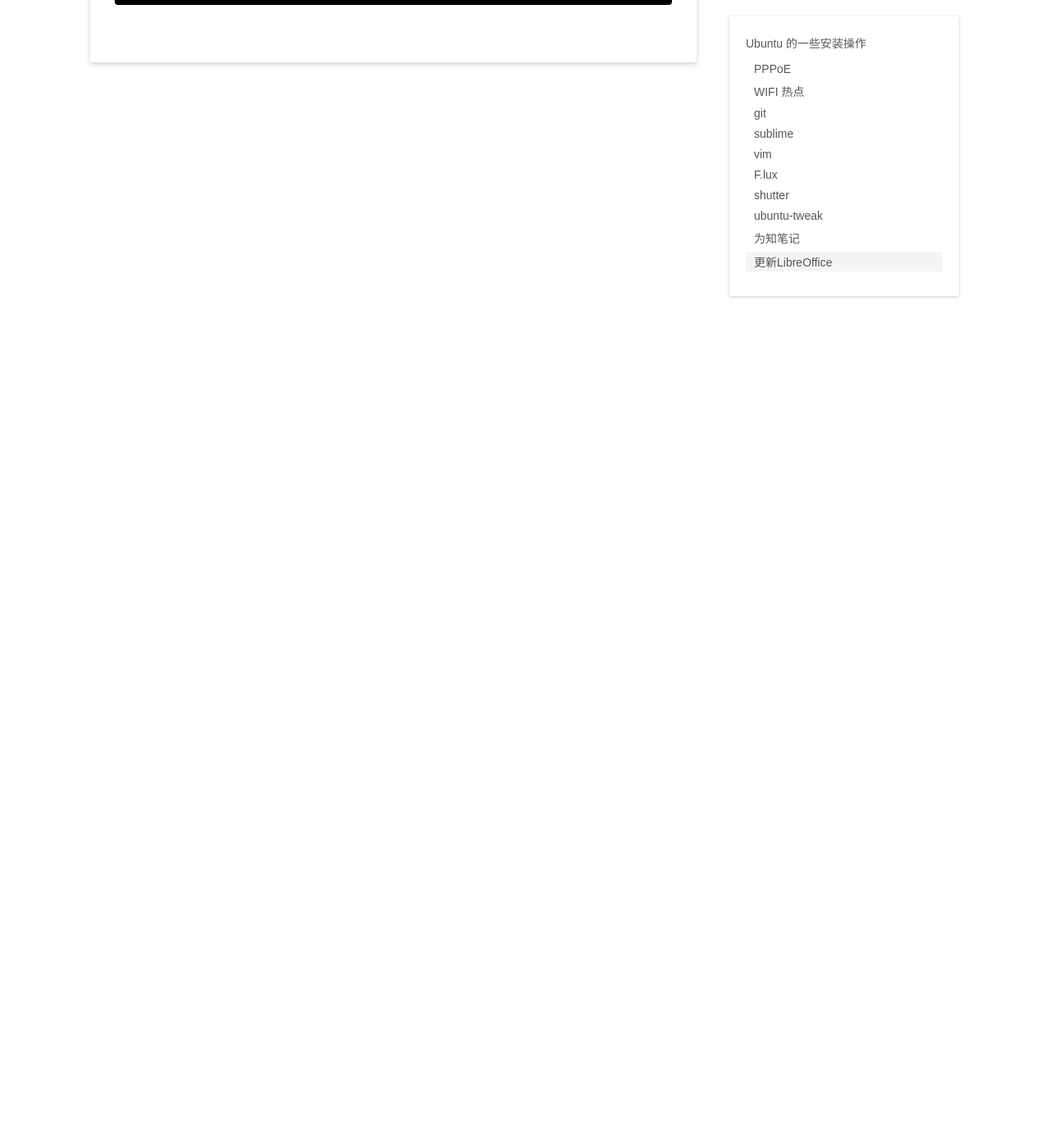
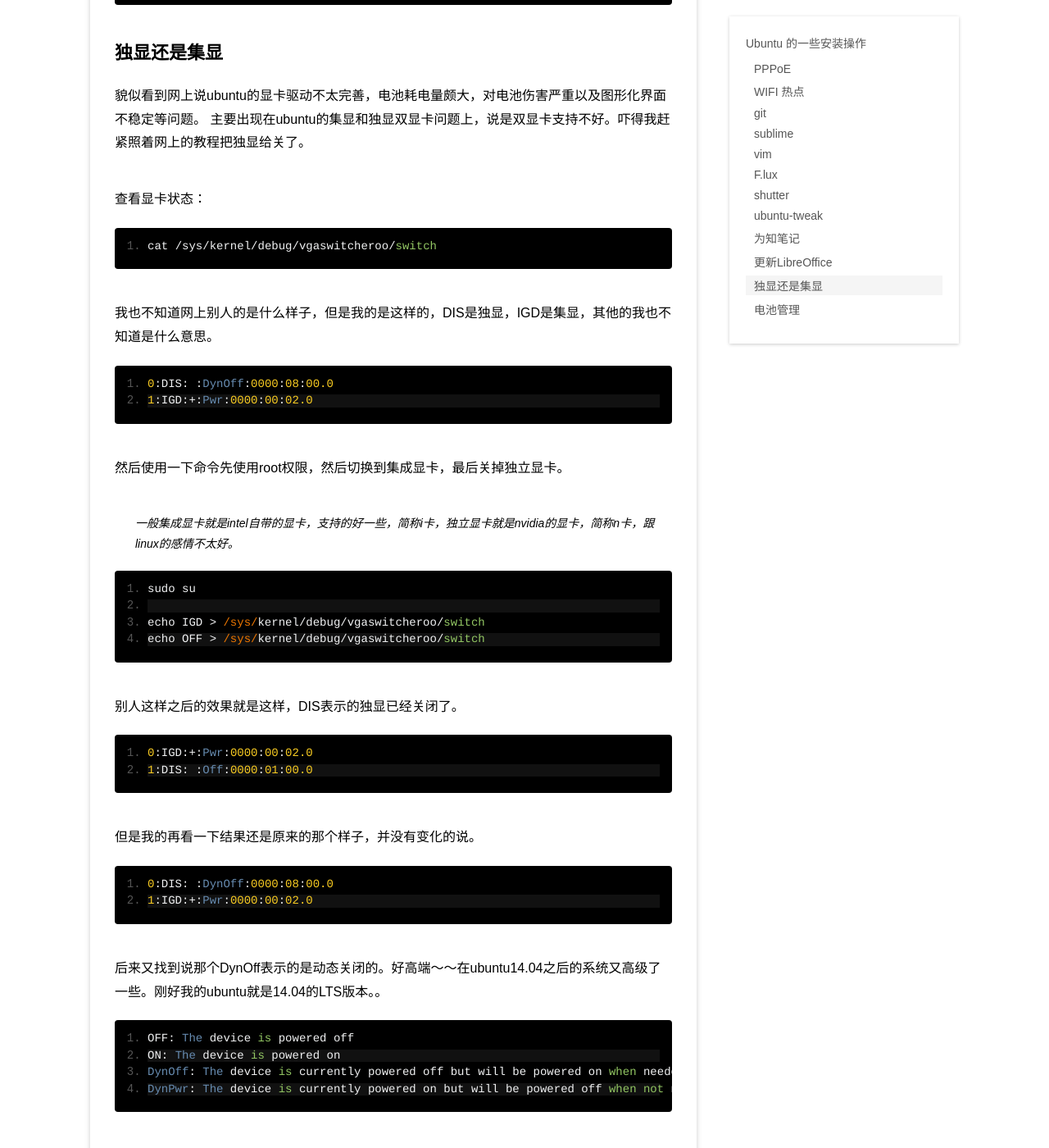
Before and after one commit to windard/windard.com, a Jekyll site: the page built from _posts/blog/2016-1-23-Ubuntu-Gnome.md, in a window 1280 px wide and 1400 px high, scrolled down 3431 px. Shown: the whole window at 82% size. Built offline with Jekyll 4.4.1, drawn with Linux system fonts in a browser that asks for light colours; Markdown is read by kramdown in place of the engine named in the settings; some of the changed text lies outside the part shown.

Commit message:
add battery management

````diff
--- a/_posts/blog/2016-1-23-Ubuntu-Gnome.md
+++ b/_posts/blog/2016-1-23-Ubuntu-Gnome.md
@@ -105,3 +105,82 @@
 ```bash
 sudo apt-get install libreoffice-l10n-zh-cn libreoffice-help-zh-cn
 ```
+
+
+##独显还是集显
+
+貌似看到网上说ubuntu的显卡驱动不太完善，电池耗电量颇大，对电池伤害严重以及图形化界面不稳定等问题。
+主要出现在ubuntu的集显和独显双显卡问题上，说是双显卡支持不好。吓得我赶紧照着网上的教程把独显给关了。
+
+查看显卡状态：
+
+```bash
+cat /sys/kernel/debug/vgaswitcheroo/switch
+```
+
+我也不知道网上别人的是什么样子，但是我的是这样的，DIS是独显，IGD是集显，其他的我也不知道是什么意思。
+
+```bash
+0:DIS: :DynOff:0000:08:00.0
+1:IGD:+:Pwr:0000:00:02.0
+```
+
+然后使用一下命令先使用root权限，然后切换到集成显卡，最后关掉独立显卡。
+
+>一般集成显卡就是intel自带的显卡，支持的好一些，简称i卡，独立显卡就是nvidia的显卡，简称n卡，跟linux的感情不太好。
+
+```bash
+sudo su
+
+echo IGD > /sys/kernel/debug/vgaswitcheroo/switch
+echo OFF > /sys/kernel/debug/vgaswitcheroo/switch
+```
+
+别人这样之后的效果就是这样，DIS表示的独显已经关闭了。
+
+```bash
+0:IGD:+:Pwr:0000:00:02.0
+1:DIS: :Off:0000:01:00.0
+```
+
+但是我的再看一下结果还是原来的那个样子，并没有变化的说。
+
+```bash
+0:DIS: :DynOff:0000:08:00.0
+1:IGD:+:Pwr:0000:00:02.0
+```
+
+后来又找到说那个DynOff表示的是动态关闭的。好高端～～在ubuntu14.04之后的系统又高级了一些。刚好我的ubuntu就是14.04的LTS版本。。
+
+```bash
+OFF: The device is powered off
+ON: The device is powered on
+DynOff: The device is currently powered off but will be powered on when needed
+DynPwr: The device is currently powered on but will be powered off when not needed
+```
+
+好吧，如果有使用ubuntu14.04以前的同学可以看一下，还可以把上面那个关闭独显只开集显的命令加入到开机启动里去，这样的话就不用自己的关了。
+
+加入到开机启动里就是把
+```bash
+echo IGD > /sys/kernel/debug/vgaswitcheroo/switch
+echo OFF > /sys/kernel/debug/vgaswitcheroo/switch
+```
+加入到`/etc/rc.local`里的exit 0之前就可以了。
+
+不过我的独显在ubuntu下确实一般用不到，暂不管他。
+
+##电池管理
+
+说道独显和集显就是因为电池和磁盘容易受损，着实是我也觉得我的电池耗电有点快了。
+
+看到网上有一个教程说是设置磁盘转速，有一个说是设置swap分区使用率。看到用的人好像不太多，想想就算了。
+
+有一个叫TPL的电池管理软件，可以一试。
+
+```bash
+sudo add-apt-repository ppa:linrunner/tlp
+sudo apt-get update
+sudo apt-get install tlp tlp-rdw
+sudo tlp start
+```
````
Also changed, not shown: _posts/opinion/2015-11-13-CUI.md (+2 -0 lines).
